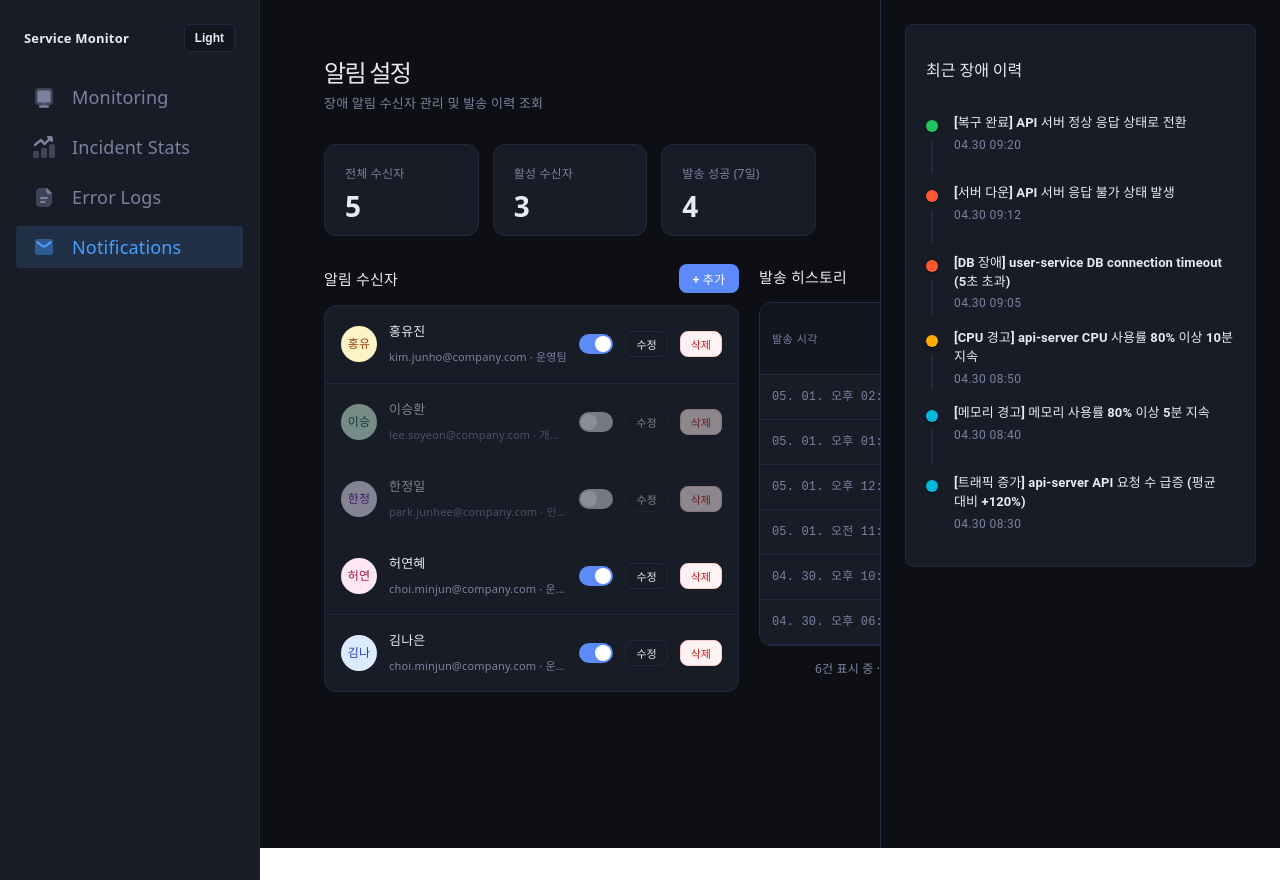
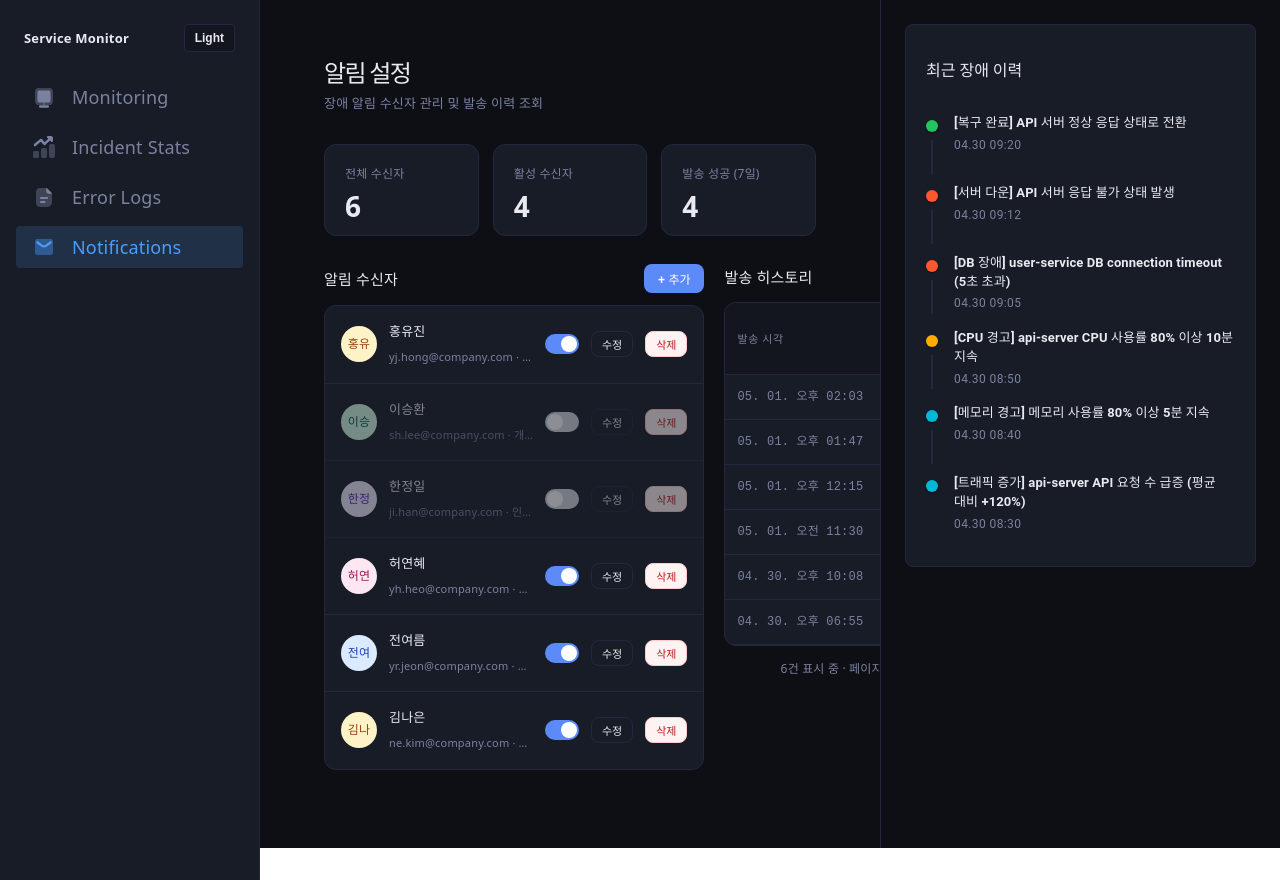
Before and after one commit to jeondaegam/service-monitor, a React (Vite) app in the folder perf-monitor-portlet/: page /notifications in a window 1280 px wide. Built offline with nearby package versions, Linux system fonts and the light colour scheme.

Commit message:
메일 수신자 더미 데이터 수정

```diff
--- a/perf-monitor-portlet/src/pages/MailManage/MailManagePage.jsx
+++ b/perf-monitor-portlet/src/pages/MailManage/MailManagePage.jsx
@@ -8,11 +8,12 @@ import styles from "./MailManagePage.module.css";
 //   히스토리 → GET /api/mail/history?page=0&size=10
 // ─────────────────────────────────────────
 const DUMMY_RECIPIENTS = [
-  { id: 1, email: "kim.junho@company.com", name: "홍유진", team: "운영팀", active: true },
-  { id: 2, email: "lee.soyeon@company.com", name: "이승환", team: "개발팀", active: false },
-  { id: 3, email: "park.junhee@company.com", name: "한정일", team: "인프라팀", active: false },
-  { id: 4, email: "choi.minjun@company.com", name: "허연혜", team: "운영팀", active: true },
-  { id: 5, email: "choi.minjun@company.com", name: "김나은", team: "운영팀", active: true },
+  { id: 1, email: "yj.hong@company.com", name: "홍유진", team: "운영팀", active: true },
+  { id: 2, email: "sh.lee@company.com", name: "이승환", team: "개발팀", active: false },
+  { id: 3, email: "ji.han@company.com", name: "한정일", team: "인프라팀", active: false },
+  { id: 4, email: "yh.heo@company.com", name: "허연혜", team: "운영팀", active: true },
+  { id: 5, email: "yr.jeon@company.com", name: "전여름", team: "운영팀", active: true },
+  { id: 6, email: "ne.kim@company.com", name: "김나은", team: "개발팀", active: true },
 ];
 
 const DUMMY_HISTORY = [
```
